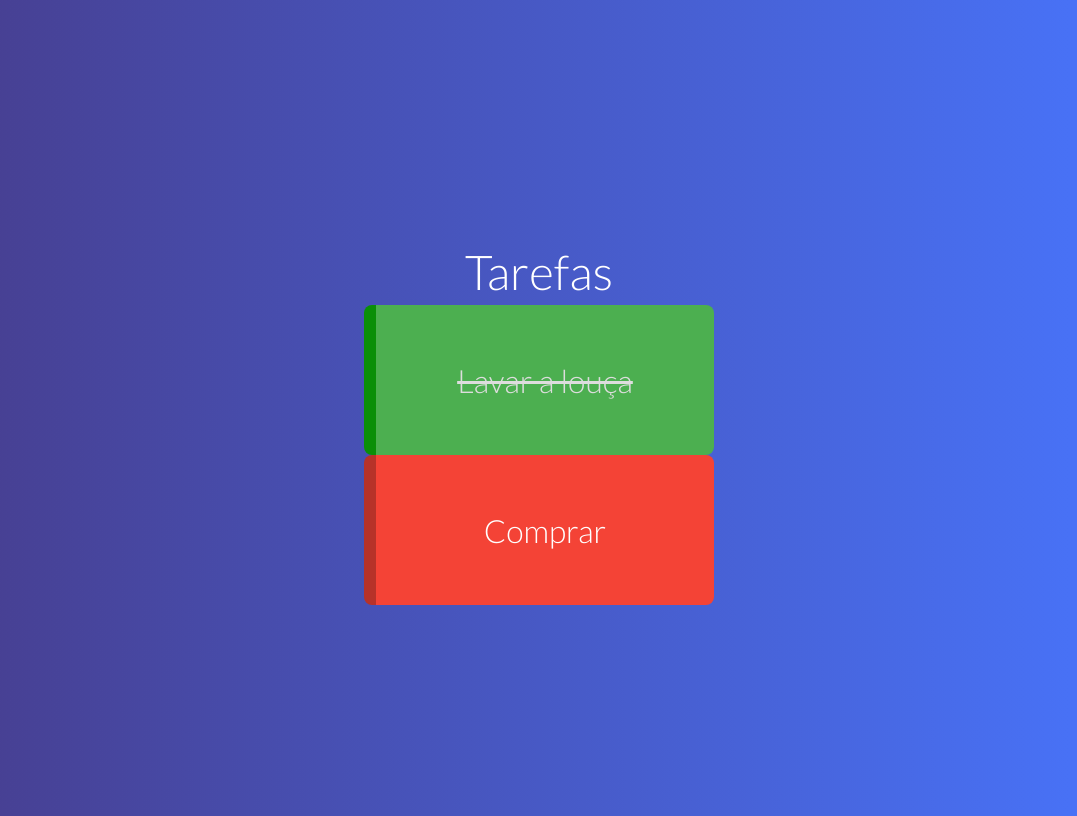
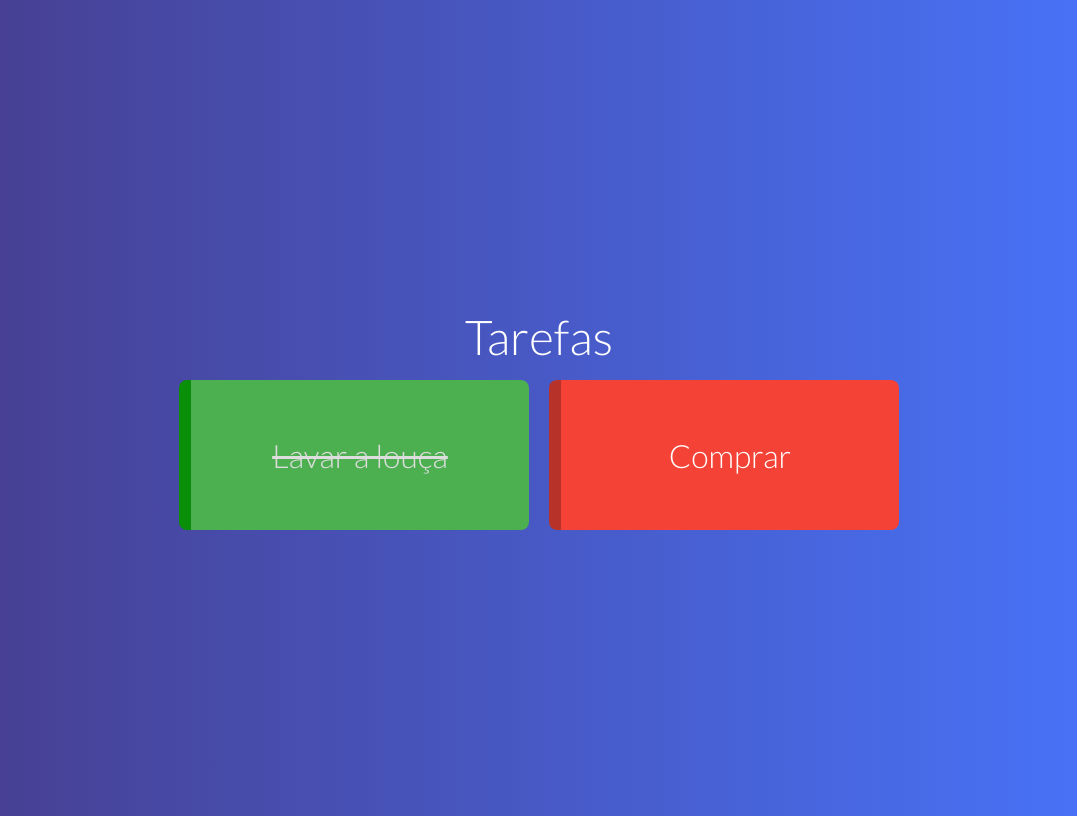
Before and after one commit to giovaneaguiar/todo-list, a Vue app in the folder tarefas/: page / in a window 1280 px wide. Shown: the whole page, without its empty margins (101-1178 px from the left). Built offline with nearby package versions, Linux system fonts and the light colour scheme.

Commit message:
Continua estilização de .task e .no-task.

```diff
--- a/tarefas/src/App.vue
+++ b/tarefas/src/App.vue
@@ -15,7 +15,7 @@ export default {
   data() {
     return {
       tasks: [
-        // Passar esses arrays para o componente TaskGrid
+        // Passar esses arrays para o componente
         { name: "Lavar a louça", pending: false },
         { name: "Comprar", pending: true },
       ],
--- a/tarefas/src/components/TaskGrid.vue
+++ b/tarefas/src/components/TaskGrid.vue
@@ -1,6 +1,6 @@
 <template>
   <div class="task-grid">
-      <!-- v-if: se tiver alguma task -->
+    <!-- v-if: se tiver alguma task -->
     <template v-if="tasks.length">
       <!-- faz um for para mostrar dentro de cada uma das divs o nome das tasks -->
       <!-- :key="task.name" serve para não aceitar duas tasks com o mesmo nome -->
@@ -27,4 +27,20 @@ export default {
 };
 </script>
 <style>
+.task-grid {
+  display: flex;
+  justify-content: center;
+  flex-wrap: wrap;
+  /* flex-wrap: wrap --- colocar em linha */
+}
+
+.task-grid .task {
+  margin: 10px;
+}
+
+/* css do texto quando não tiver tarefas na tela. */
+.no-task {
+  color: #aaa;
+  font-size: 1.7rem;
+}
 </style>
```
